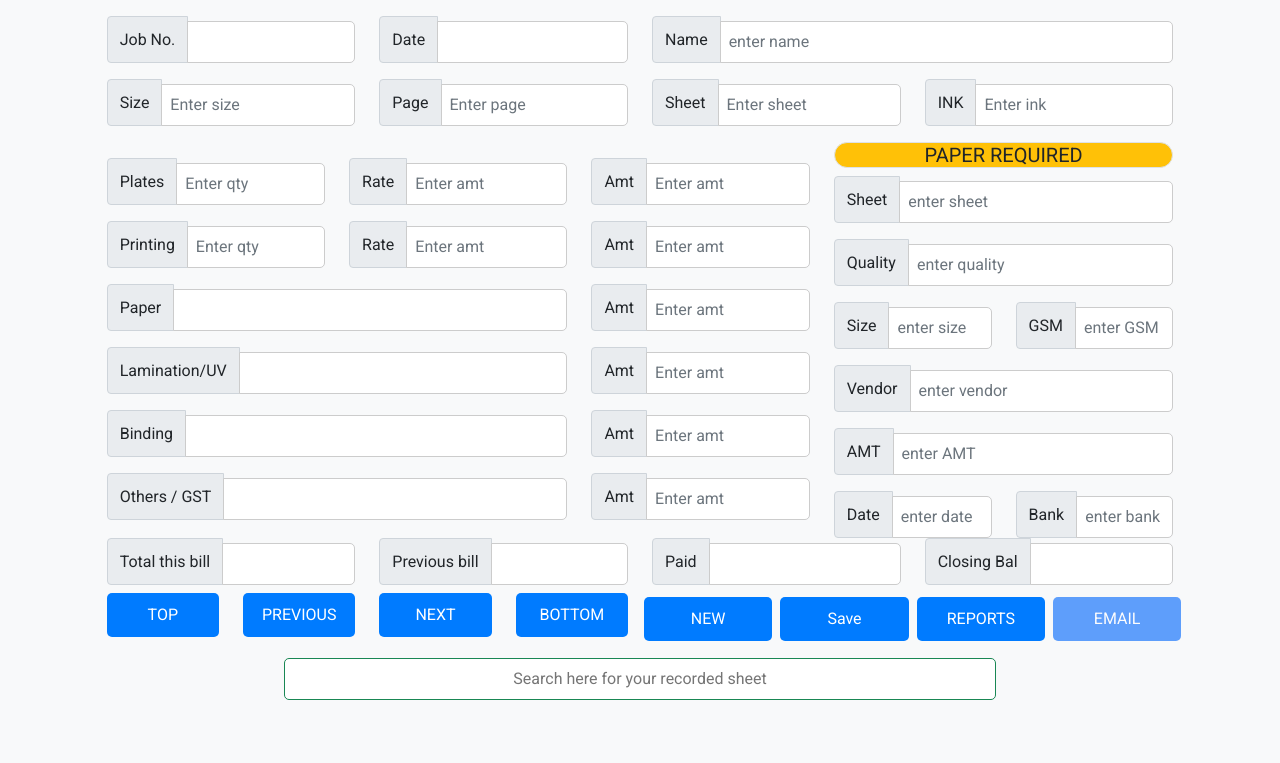
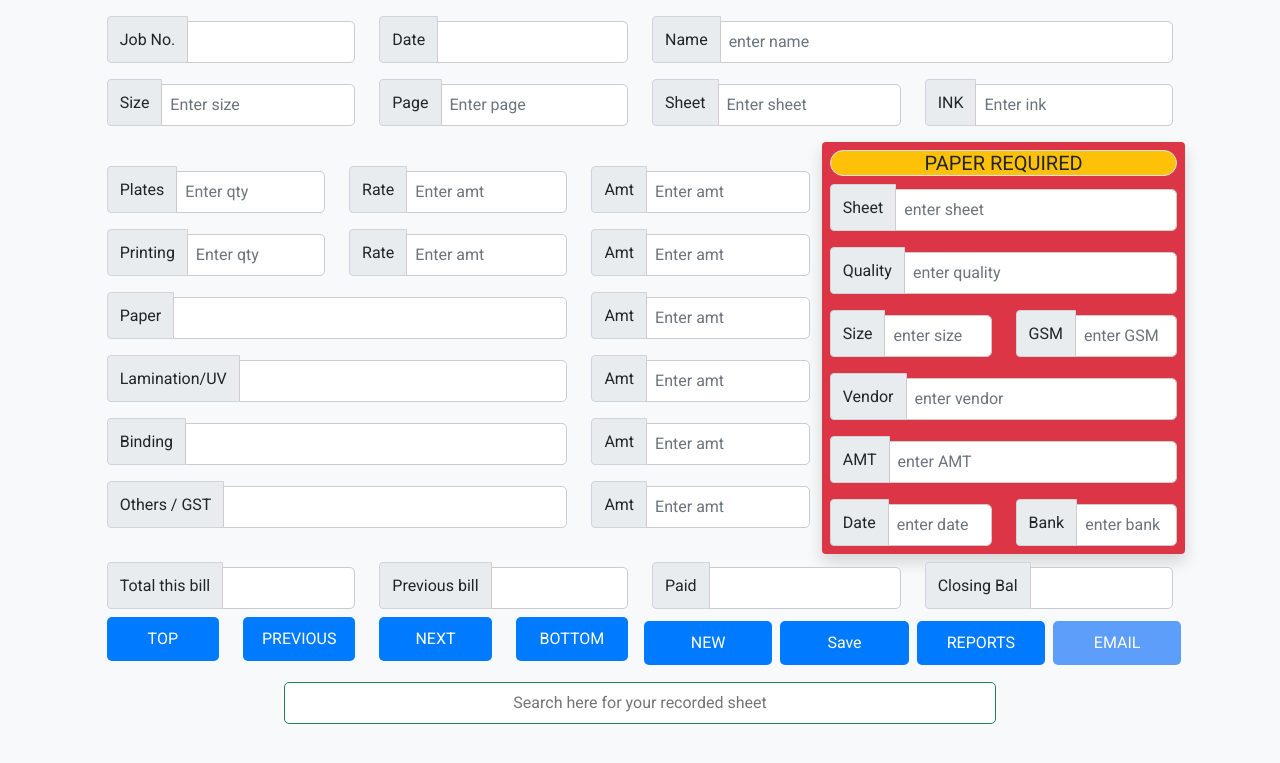
Before and after one commit to hariname/sheet_report, a Django app: page / in a window 1280 px wide. Shown: the top 763 px of the page. Run offline with Django 3.2, Linux system fonts and the light colour scheme; some libraries are stand-ins or nearby versions.

Commit message:
'bgcolor'

```diff
--- a/Report/templates/home_page.html
+++ b/Report/templates/home_page.html
@@ -138,7 +138,7 @@
 
 
         <div class="row">
-            <div class="col-lg-8">
+            <div class="col-lg-8 mt-2">
                 <div class="row mt-3">
                     <div class="col-lg-8">
                         <div class="row">
@@ -282,7 +282,7 @@
             </div>
 
 
-            <div class="col-lg-4">
+            <div class="col-lg-4 shadow p-2 rounded bg-danger">
                 <h5 class="border bg-warning text-center rounded-pill">PAPER REQUIRED</h5>
                 <div class="row">
                     <div class="col-lg-12 mb-3">
@@ -372,7 +372,7 @@
         </div>
 
 
-        <div class="row">
+        <div class="row mt-2">
             <div class="col-lg-3">
                 <div class="input-group">
                     <label class="input-group-text">Total this bill</label>
```
